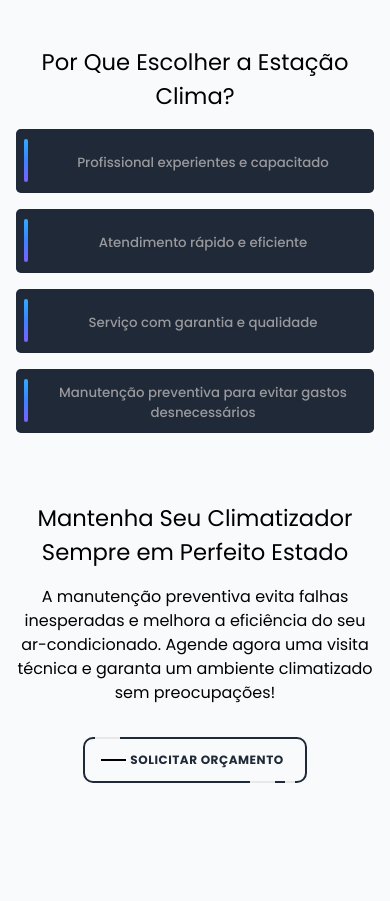
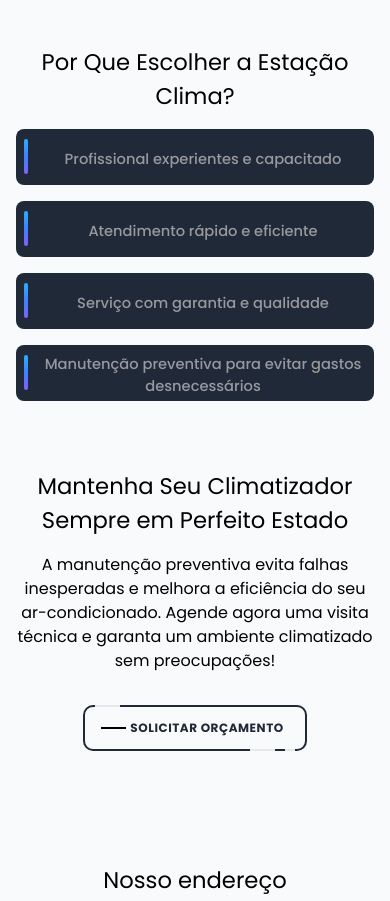
Before and after one commit to coddex-developer/estacao_clima, a React (Vite) app: page / in a window 390 px wide. Shown: the part 1900-2801 px from the top of the page. Built offline with nearby package versions, Linux system fonts and the light colour scheme.

Commit message:
Add main CSS file with styles for navbar, swiper, notifications, and responsive design

```diff
--- a/src/components/NotificationCard/styles.min.css
+++ b/src/components/NotificationCard/styles.min.css
@@ -16,8 +16,8 @@
     isolation: isolate;
     position: relative;
     width: 100%;
-    height: 4rem;
-    border-radius: .3rem;
+    height: 3.5rem;
+    border-radius: .5rem;
     overflow: hidden;
     font-family: 'Gill Sans', 'Gill Sans MT', Calibri, 'Trebuchet MS', sans-serif;
     font-size: 16px;
@@ -53,7 +53,7 @@
     color: #99999d;
     padding: 0.65rem 0.25rem 0.4rem 1.25rem;
     font-weight: 500;
-    font-size: 10pt;
+    font-size: 11pt;
     transition: transform 300ms ease;
     z-index: 5;
   }
--- a/src/database.json
+++ b/src/database.json
@@ -18,11 +18,11 @@
     "image": "/images_products/cobre.webp",
     "name": "Tubo de Cobre",
     "info": [
-      { "item": "Tubo 1/4 - R$ 13,50" },
-      { "item": "Tubo 3/8 - R$ 20,20" },
-      { "item": "Tubo 1/2 - R$ 27,00" },
-      { "item": "Tubo 5/8 - R$ 33,20" },
-      { "item": "Tubo 3/4 - R$ 40,00" }
+      { "item": "Tubo 1/4 - R$ 13,50/m" },
+      { "item": "Tubo 3/8 - R$ 20,20/m" },
+      { "item": "Tubo 1/2 - R$ 27,00/m" },
+      { "item": "Tubo 5/8 - R$ 33,20/m" },
+      { "item": "Tubo 3/4 - R$ 40,00/m" }
     ]
   },
   {
```
Also changed, not shown: 4 other files (tests, documents, lock files or other folders).
